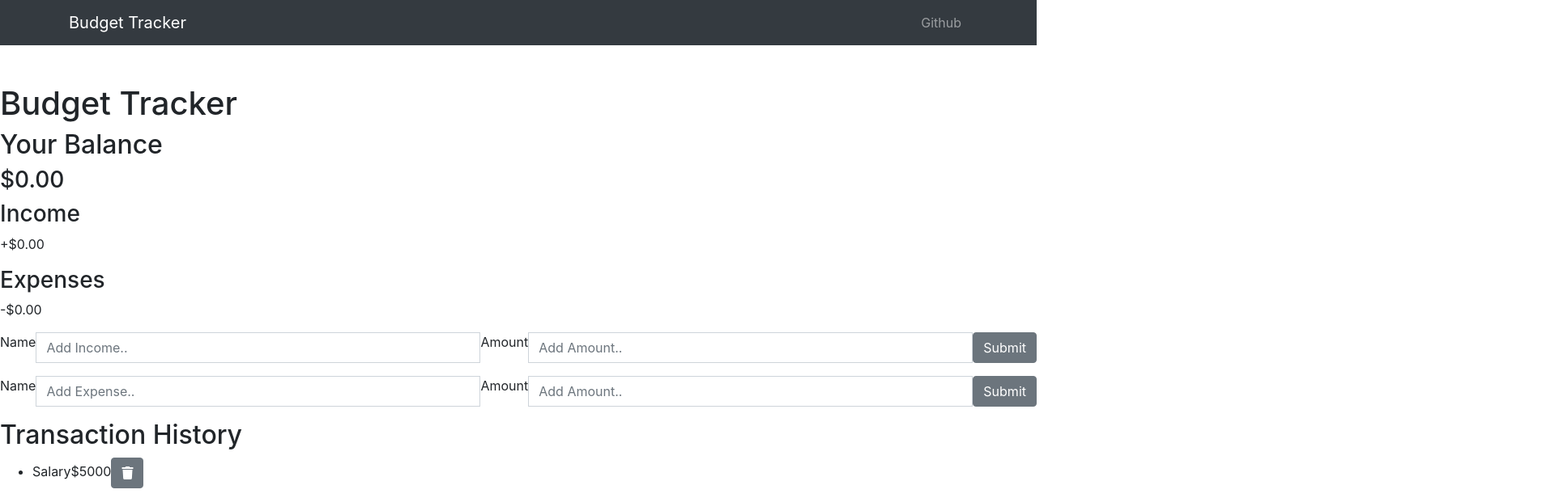
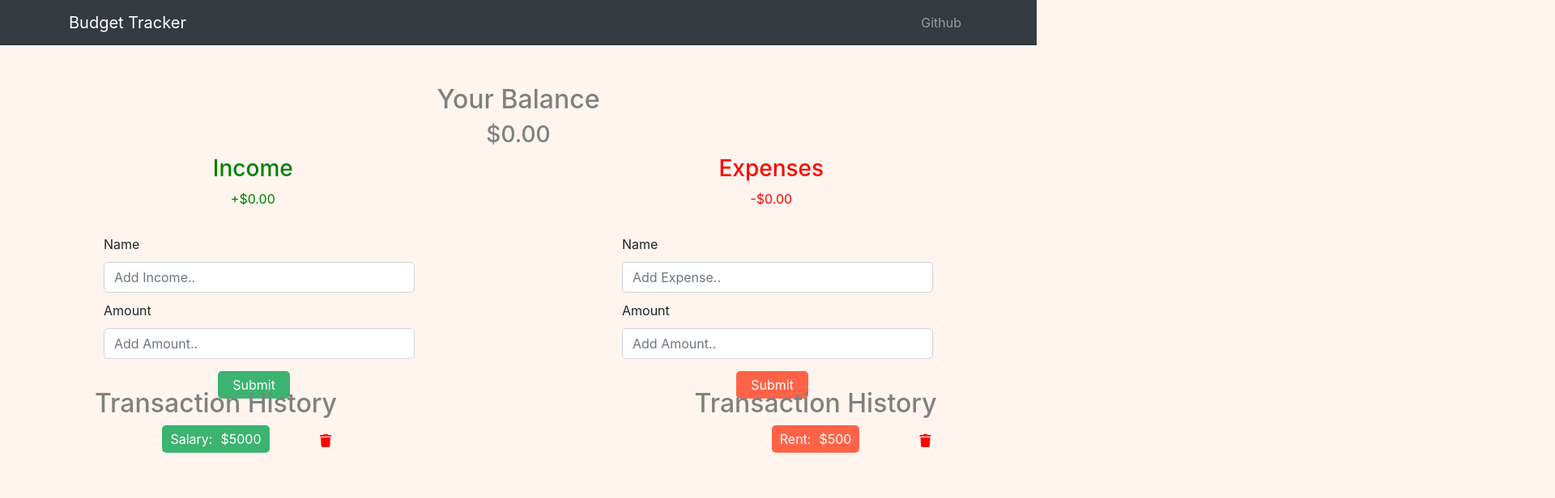
Before and after one commit to smkattoula/MERN-Budget-Tracker, a React (Create React App) app in the folder client/: page / in a window 1280 px wide. Shown: the top 616 px of the page at 81% size, 1920 px wide, since content can reach past the window. Built offline with nearby package versions, Linux system fonts and the light colour scheme; the HTML template or start-up script is replaced by a standard one.

Commit message:
css styling

```diff
--- a/client/src/App.css
+++ b/client/src/App.css
@@ -0,0 +1,141 @@
+* {
+  box-sizing: border-box;
+}
+
+body {
+  background-color: seashell;
+  min-height: 100vh;
+  overflow: hidden;
+  padding: 0;
+}
+
+h2 {
+  color: grey;
+}
+
+.balance {
+  text-align: center;
+  color: grey;
+}
+
+.income-expense {
+  display: flex;
+  align-items: center;
+  justify-content: space-around;
+}
+
+.input-group {
+  display: flex;
+  flex-direction: column;
+}
+
+.input-group.expense {
+  position: absolute;
+  top: 35%;
+  left: 60%;
+}
+
+.input-group.income {
+  position: absolute;
+  top: 35%;
+  left: 10%;
+}
+
+.transactions-income {
+  display: flex;
+  flex-direction: column;
+  position: absolute;
+  bottom: 30%;
+  right: 67.5%;
+}
+
+.transactions-expense {
+  display: flex;
+  flex-direction: column;
+  position: absolute;
+  bottom: 30%;
+  left: 67%;
+}
+
+.submit {
+  width: 7%;
+  margin-left: 11%;
+  margin-top: 15px;
+  display: flex;
+  align-items: center;
+  justify-content: center;
+  text-align: center;
+  border-radius: 5px;
+  border: 0;
+  padding: 5px 10px;
+  color: white;
+}
+
+.submit:focus {
+  outline: 0;
+}
+
+.submit.income {
+  background-color: mediumseagreen;
+}
+
+.submit.expense {
+  background-color: tomato;
+}
+
+.submit:active {
+  transform: scale(0.98);
+}
+
+.delete-btn {
+  font-size: 16px;
+  padding: 2px 7px;
+  color: red;
+  background-color: seashell;
+  outline: none;
+  border: none;
+  cursor: pointer;
+  position: absolute;
+  right: 0;
+}
+
+.delete-btn:focus {
+  outline: 0;
+}
+
+.delete-btn:active {
+  transform: scale(0.9);
+}
+
+.delete-btn:hover {
+  background-color: unset;
+  color: red;
+}
+
+.label {
+  margin: 10px 0;
+}
+
+.plus {
+  color: green;
+}
+
+.minus {
+  color: red;
+}
+
+.transaction-list.income {
+  background-color: mediumseagreen;
+  border-radius: 5px;
+  margin: 0 auto;
+  padding: 5px 10px;
+  color: white;
+}
+
+.transaction-list.expense {
+  background-color: tomato;
+  border-radius: 5px;
+  margin: 0 auto;
+  padding: 5px 10px;
+  color: white;
+}
--- a/client/src/App.js
+++ b/client/src/App.js
@@ -1,6 +1,5 @@
 import React from "react";
 import AppNavBar from "./components/AppNavBar";
-import Header from "./components/Header";
 import Balance from "./components/Balance";
 import AddTransaction from "./components/AddTransaction";
 import IncomeList from "./components/IncomeList";
@@ -14,7 +13,6 @@ function App() {
     <div className="app">
       <AppNavBar />
       <div className="app-wrapper">
-        <Header />
         <Balance />
         <AddTransaction />
         <IncomeList />
--- a/client/src/components/AddTransaction.js
+++ b/client/src/components/AddTransaction.js
@@ -1,46 +1,58 @@
 import React from "react";
-import { Form, FormGroup, Label, Input, Button } from "reactstrap";
+import { Form, FormGroup, Label, Input } from "reactstrap";
 
 const AddTransaction = () => {
   return (
     <div className="form-wrapper">
       <Form>
         <FormGroup className="input-group income">
-          <Label for="transactionName">Name</Label>
+          <Label className="label" for="transactionName">
+            Name
+          </Label>
           <Input
+            style={{ width: "30%", borderRadius: "5px" }}
             type="text"
             name="name"
             id="transactionName"
             placeholder="Add Income.."
           />
-          <Label for="transactionAmount">Amount</Label>
+          <Label className="label" for="transactionAmount">
+            Amount
+          </Label>
           <Input
+            style={{ width: "30%", borderRadius: "5px" }}
             type="number"
             name="amount"
             id="transactionAmount"
             placeholder="Add Amount.."
           />
-          <Button>Submit</Button>
+          <button className="submit income">Submit</button>
         </FormGroup>
       </Form>
 
       <Form>
         <FormGroup className="input-group expense">
-          <Label for="transactionName">Name</Label>
+          <Label className="label" for="transactionName">
+            Name
+          </Label>
           <Input
+            style={{ width: "30%", borderRadius: "5px" }}
             type="text"
             name="name"
             id="transactionName"
             placeholder="Add Expense.."
           />
-          <Label for="transactionAmount">Amount</Label>
+          <Label className="label" for="transactionAmount">
+            Amount
+          </Label>
           <Input
+            style={{ width: "30%", borderRadius: "5px" }}
             type="number"
             name="amount"
             id="transactionAmount"
             placeholder="Add Amount.."
           />
-          <Button>Submit</Button>
+          <button className="submit expense">Submit</button>
         </FormGroup>
       </Form>
     </div>
--- a/client/src/components/ExpenseList.js
+++ b/client/src/components/ExpenseList.js
@@ -1,17 +1,18 @@
 import React from "react";
-import { Button } from "reactstrap";
 
 const ExpenseList = () => {
   return (
     <div className="transactions transactions-expense">
       <h2>Transaction History</h2>
-      <ul className="transaction-list">
+      <ul className="transaction-list expense">
         <li className="transaction">
-          <span className="transaction-text">Rent</span>
-          <span className="transaction-amount">$500</span>
-          <Button className="delete-btn">
+          <span className="transaction-text">Rent:</span>
+          <span style={{ marginLeft: "10px" }} className="transaction-amount">
+            $500
+          </span>
+          <button className="delete-btn">
             <i className="fas fa-trash"></i>
-          </Button>
+          </button>
         </li>
       </ul>
     </div>
--- a/client/src/components/IncomeList.js
+++ b/client/src/components/IncomeList.js
@@ -1,17 +1,18 @@
 import React from "react";
-import { Button } from "reactstrap";
 
 const IncomeList = () => {
   return (
     <div className="transactions transactions-income">
       <h2>Transaction History</h2>
-      <ul className="transaction-list">
+      <ul className="transaction-list income">
         <li className="transaction">
-          <span className="transaction-text">Salary</span>
-          <span className="transaction-amount">$5000</span>
-          <Button className="delete-btn">
+          <span className="transaction-text">Salary:</span>
+          <span style={{ marginLeft: "10px" }} className="transaction-amount">
+            $5000
+          </span>
+          <button className="delete-btn">
             <i className="fas fa-trash"></i>
-          </Button>
+          </button>
         </li>
       </ul>
     </div>
```
